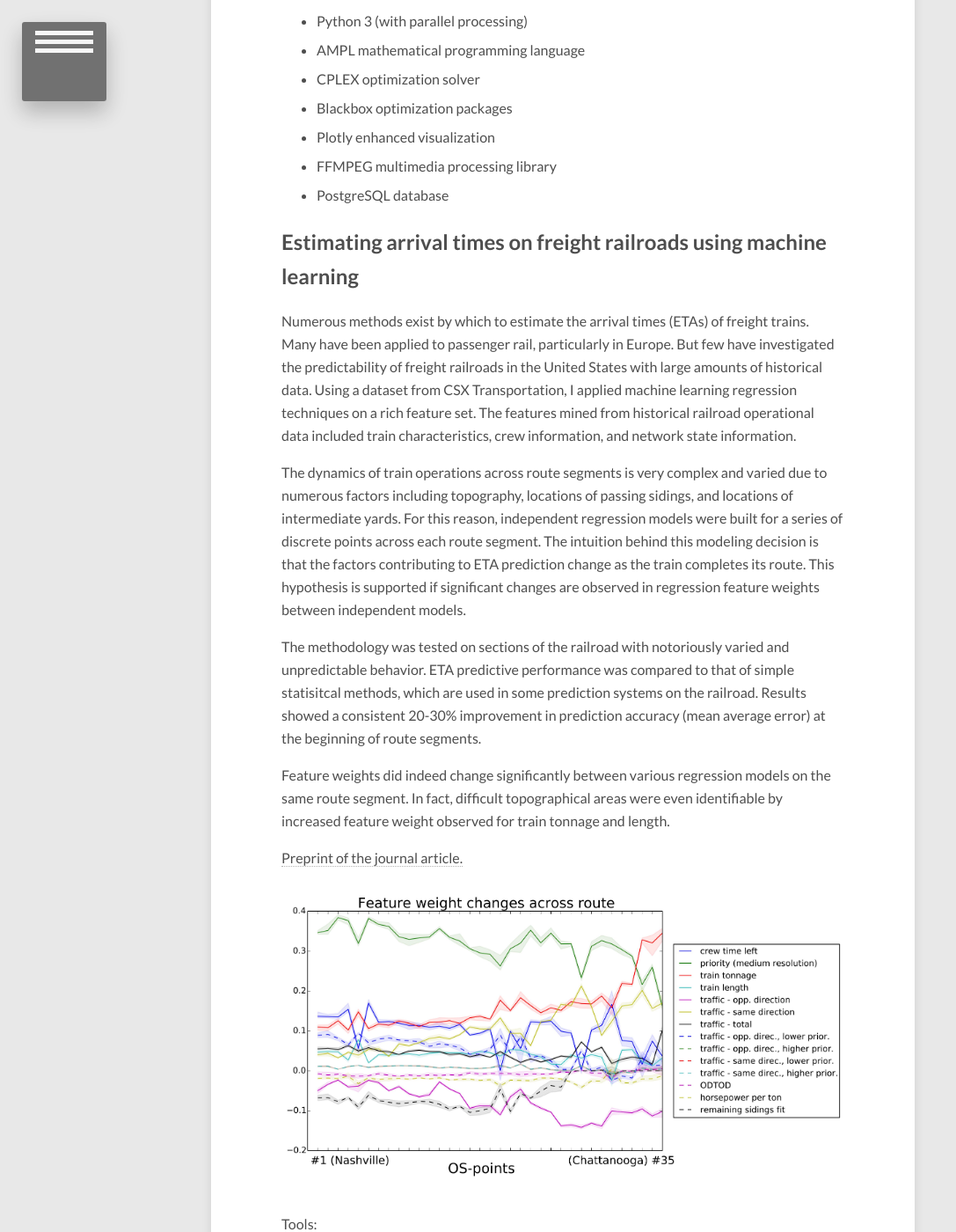
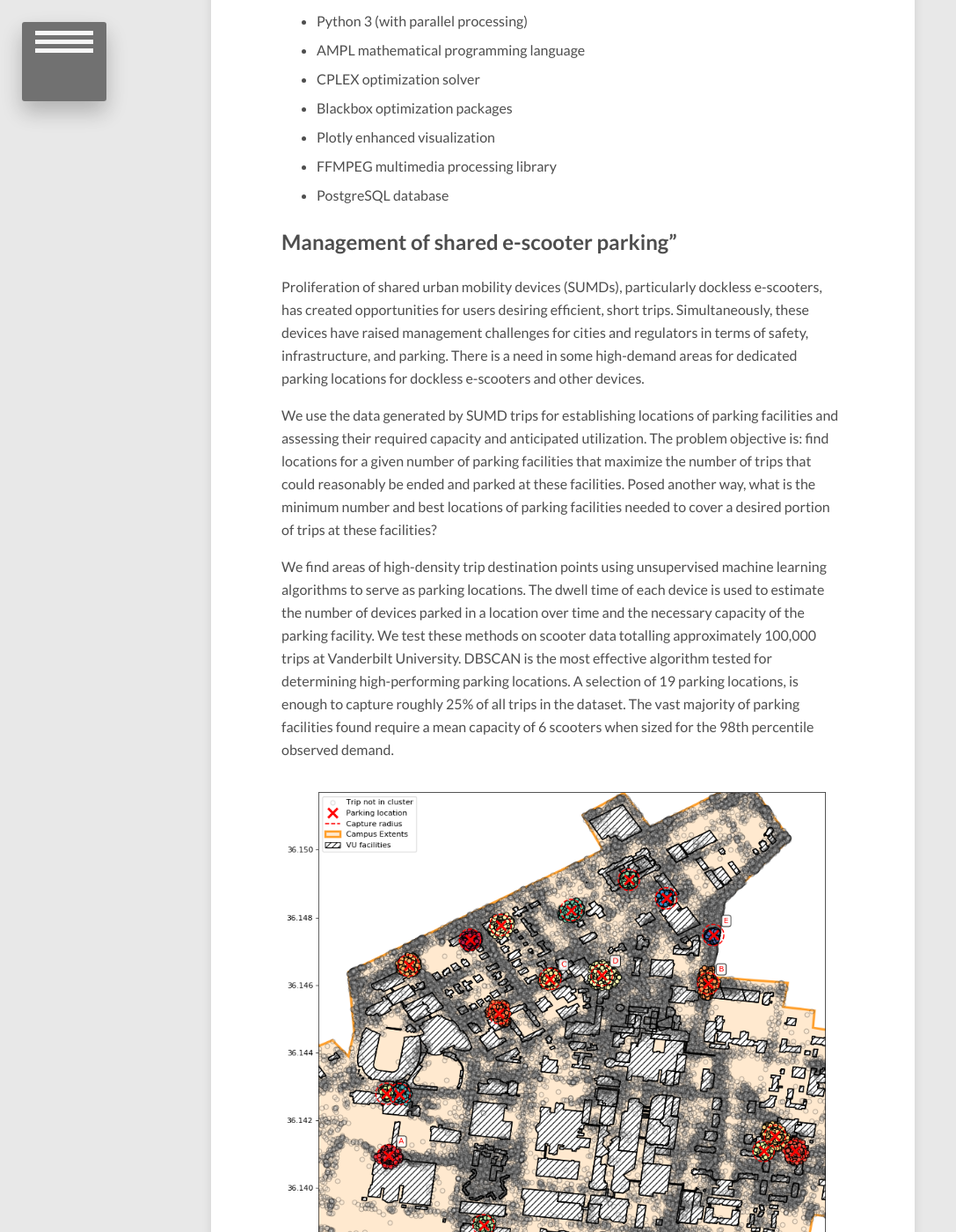
Before and after one commit to barbourww/barbourww.github.io, a Jekyll site: the page built from research/index.md, in a window 1280 px wide and 1400 px high, scrolled down 1437 px. Shown: the whole window at 88% size, without its empty margins (0-1087 px from the left). Built offline with Jekyll 4.4.1, drawn with Linux system fonts in a browser that asks for light colours; nearby versions of some CDN libraries; some of the changed text lies outside the part shown.

Commit message:
Scooter project

```diff
--- a/research/index.md
+++ b/research/index.md
@@ -27,6 +27,23 @@ Tools:
 * Plotly enhanced visualization
 * FFMPEG multimedia processing library
 * PostgreSQL database
+
+
+## Management of shared e-scooter parking"
+
+Proliferation of shared urban mobility devices (SUMDs), particularly dockless e-scooters, has created opportunities for users desiring efficient, short trips. Simultaneously, these devices have raised management challenges for cities and regulators in terms of safety, infrastructure, and parking. There is a need in some high-demand areas for dedicated parking locations for dockless e-scooters and other devices.
+
+We use the data generated by SUMD trips for establishing locations of parking facilities and assessing their required capacity and anticipated utilization. The problem objective is: find locations for a given number of parking facilities that maximize the number of trips that could reasonably be ended and parked at these facilities. Posed another way, what is the minimum number and best locations of parking facilities needed to cover a desired portion of trips at these facilities?
+
+We find areas of high-density trip destination points using unsupervised machine learning algorithms to serve as parking locations. The dwell time of each device is used to estimate the number of devices parked in a location over time and the necessary capacity of the parking facility. We test these methods on scooter data totalling approximately 100,000 trips at Vanderbilt University. DBSCAN is the most effective algorithm tested for determining high-performing parking locations. A selection of 19 parking locations, is enough to capture roughly 25% of all trips in the dataset. The vast majority of parking facilities found require a mean capacity of 6 scooters when sized for the 98th percentile observed demand.
+
+<figure>
+	<a href="{{ site.url }}/images/campus_cluster_map_low_res.png"><img src="{{ site.url }}/images/campus_cluster_map_low_res.png" alt=""></a>
+</figure>
+
+Tools:
+* Python 3
+* scikit-learn machine learning library
 
 ## Estimating arrival times on freight railroads using machine learning
 
```
Also changed, not shown: images/campus_cluster_map_low_res.png (added).
